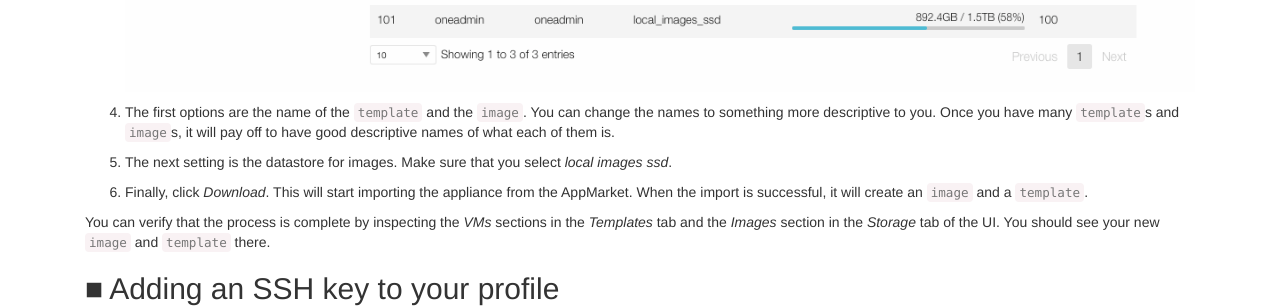
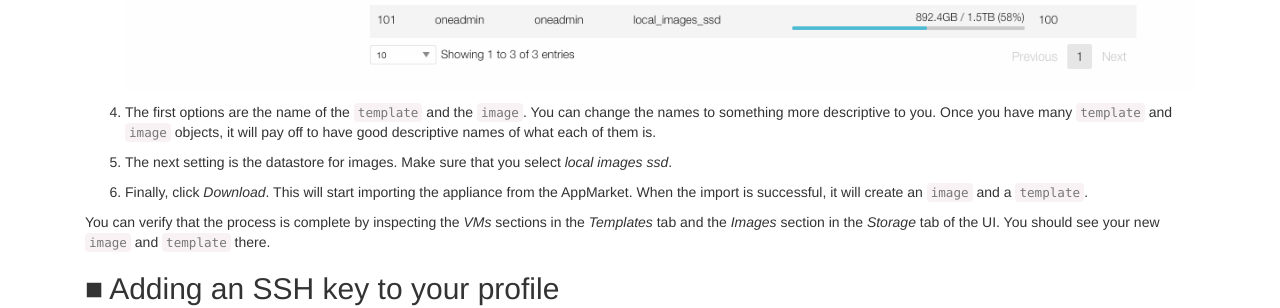
Before and after one commit to sara-nl/clouddocs, a Jekyll site: the page built from general-start.markdown, in a window 1280 px wide and 900 px high, scrolled down 2636 px. Shown: the part 156-464 px from the top of the window. Built offline with Jekyll 4.4.1, drawn with Linux system fonts in a browser that asks for light colours; nearby versions of some CDN libraries; our own code applies the rules of GitHub Pages for plain Markdown files; some of the changed text lies outside the part shown.

Commit message:
Update general-start.markdown

```diff
--- a/general-start.markdown
+++ b/general-start.markdown
@@ -56,7 +56,7 @@
    ![appmarket step 1](images/appmarket_step_1.png)
 
 2. Next, look for the **Ubuntu 14.04 Server** _appliance_ in the list; click on it.
-   This will show details about `image`s, `template`s and other attributes (including a textual description) that conform the _appliance_. Please, read the `Description` now.
+   This will show details about `image`, `template` and other attributes (including a textual description) that conform the _appliance_. Please, read the `Description` now.
    The description mentions that there is no password for the root account and that you need to add an SSH public key to your user profile. We will do this in a later step.
    Read the extended information related to the _appliance_ (especially, the bit about the _contextualization_ and _configuration_ options).
    ![appmarket step 2](images/appmarket_step_2.png)
@@ -65,7 +65,7 @@
    A dialogue will pop up, asking you for a few details.
    ![appmarket step 3](images/appmarket_step_3.png)
 
-4. The first options are the name of the `template` and the `image`. You can change the names to something more descriptive to you. Once you have many `template`s and `image`s, it will pay off to have good descriptive names of what each of them is.
+4. The first options are the name of the `template` and the `image`. You can change the names to something more descriptive to you. Once you have many `template` and `image` objects, it will pay off to have good descriptive names of what each of them is.
 
 5. The next  setting is the datastore for images. Make sure that you select _local images ssd_.
 
```
